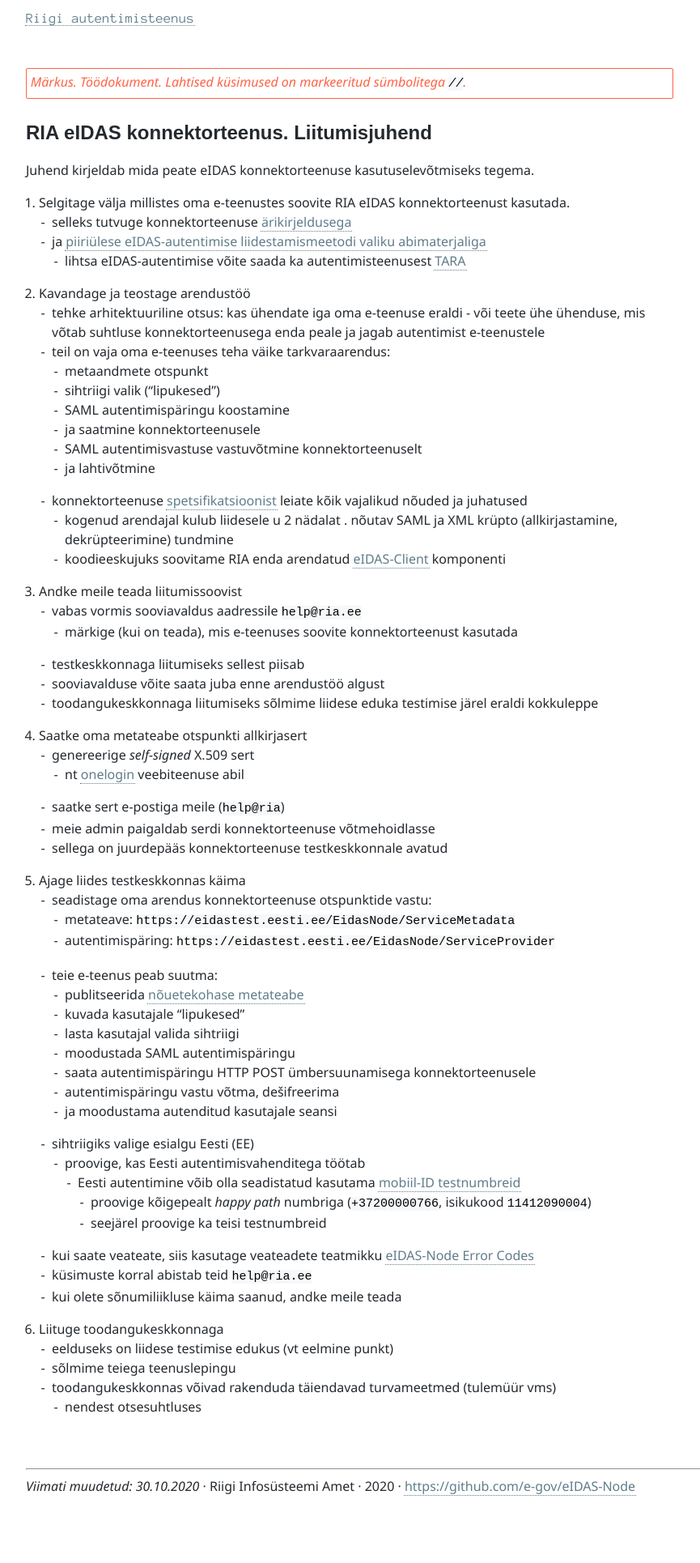
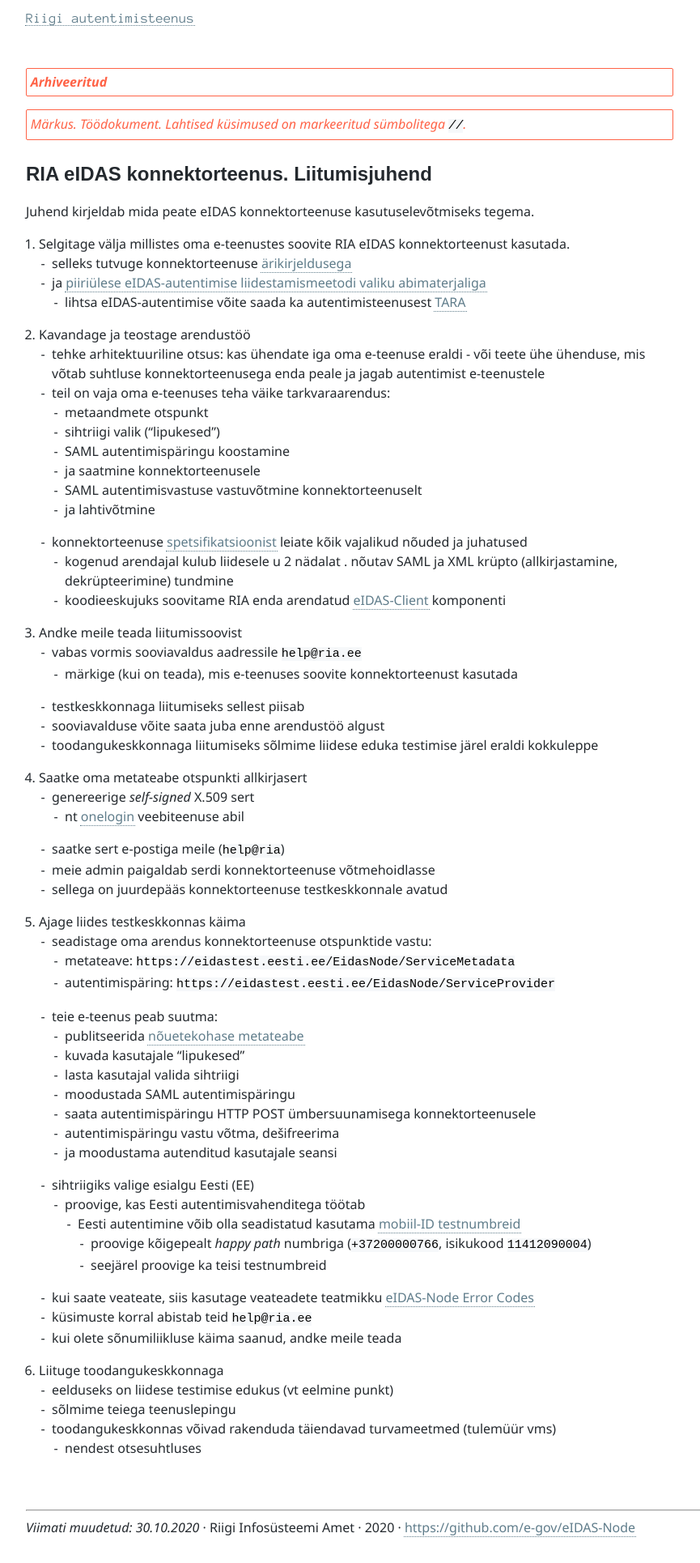
Before and after one commit to e-gov/eIDAS-Node, a Jekyll site: the page built from Liitumisjuhend.md, in a window 1280 px wide. Shown: the whole page at 81% size, without its empty margins (0-865 px from the left). Built offline with Jekyll 4.4.1, drawn with Linux system fonts in a browser that asks for light colours; before the commit the page ends 1879 px from its top, so only the background shows below that.

Commit message:
Update Liitumisjuhend.md

```diff
--- a/Liitumisjuhend.md
+++ b/Liitumisjuhend.md
@@ -1,6 +1,9 @@
 ---
 permalink: Liitumisjuhend
 ---
+
+**Arhiveeritud**
+{:.teade}
 
 Märkus. Töödokument. Lahtised küsimused on markeeritud sümbolitega `//`.
 {:.teade}
```
